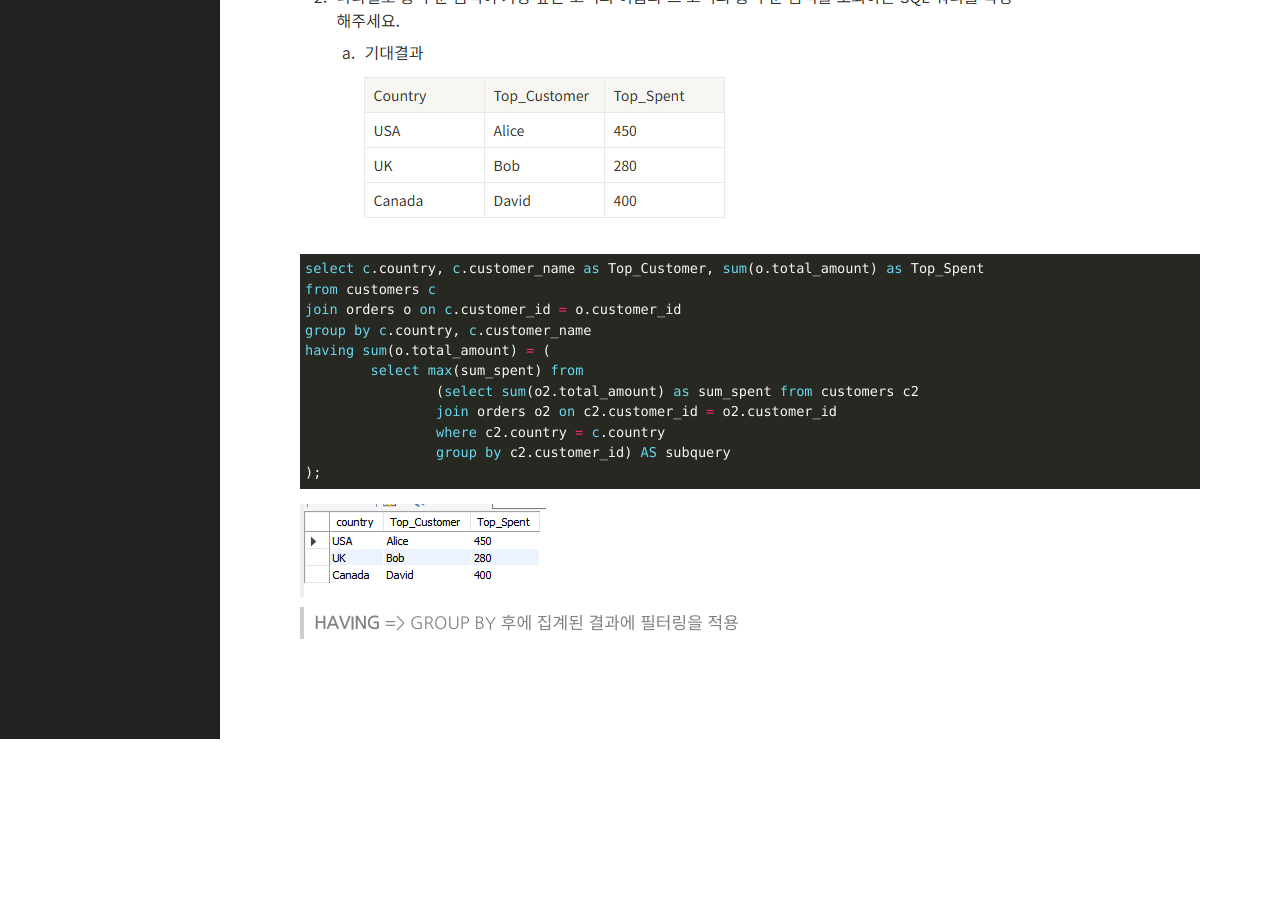
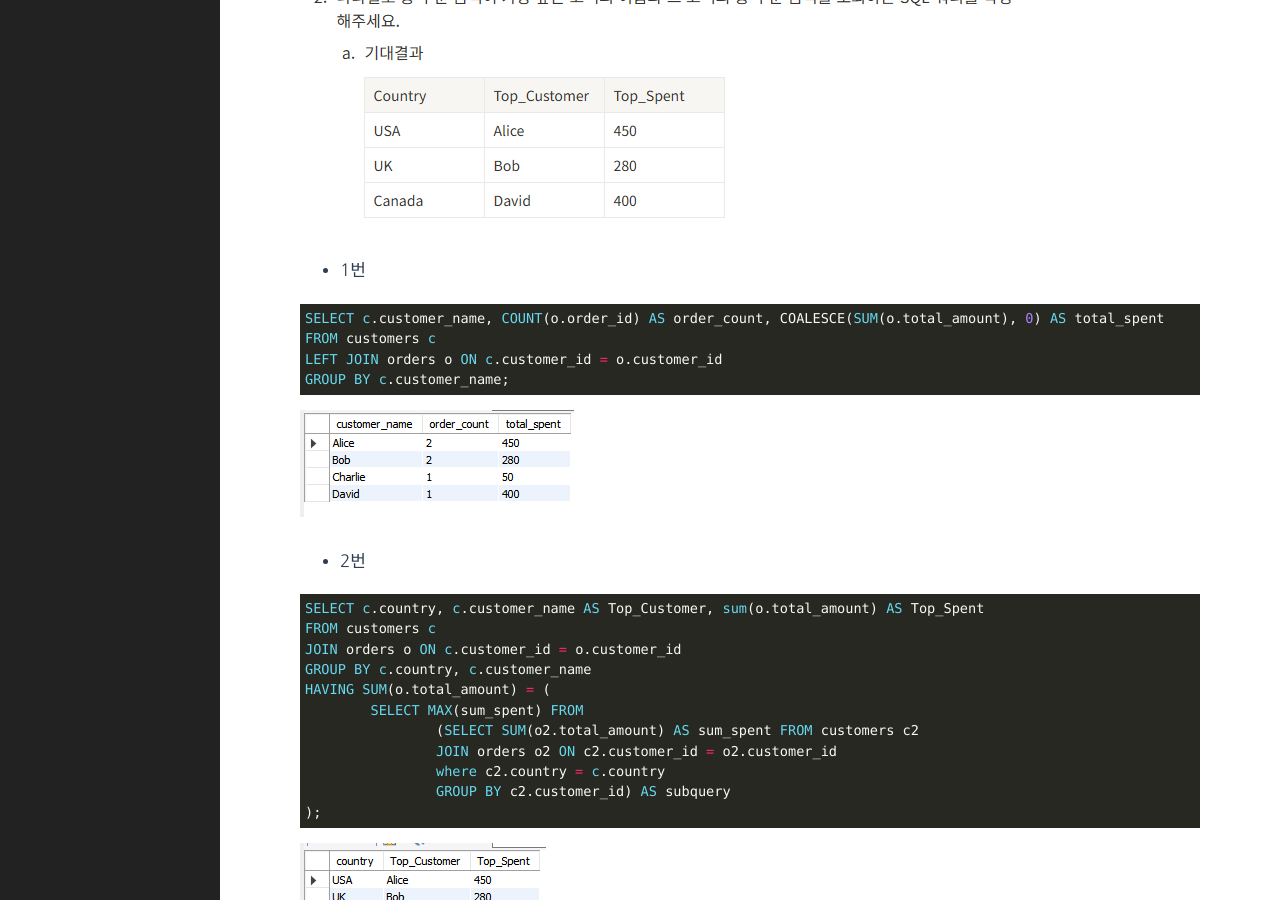
Before and after one commit to s-woni/s-woni.github.io, a Jekyll site: the page built from _posts/2025-01-17-run4.md, in a window 1280 px wide and 900 px high, scrolled down 1190 px. Built offline with Jekyll 4.4.1, drawn with Linux system fonts in a browser that asks for light colours; before the commit the page ends 1929 px from its top, so only the background shows below that.

Commit message:
Update 2025-01-17-run4.md

````diff
--- a/_posts/2025-01-17-run4.md
+++ b/_posts/2025-01-17-run4.md
@@ -9,17 +9,29 @@ category: bootcamp-sql
 
 ![run4-1](/public/img/sql-run/run4-1.png)
 
+- 1번
+
 ```sql
-select c.country, c.customer_name as Top_Customer, sum(o.total_amount) as Top_Spent
-from customers c
-join orders o on c.customer_id = o.customer_id
-group by c.country, c.customer_name
-having sum(o.total_amount) = (
-	select max(sum_spent) from
-		(select sum(o2.total_amount) as sum_spent from customers c2
-		join orders o2 on c2.customer_id = o2.customer_id
+SELECT c.customer_name, COUNT(o.order_id) AS order_count, COALESCE(SUM(o.total_amount), 0) AS total_spent
+FROM customers c
+LEFT JOIN orders o ON c.customer_id = o.customer_id
+GROUP BY c.customer_name;
+```
+![run4-3](/public/img/sql-run/run4-3.png)
+
+- 2번
+
+```sql
+SELECT c.country, c.customer_name AS Top_Customer, sum(o.total_amount) AS Top_Spent
+FROM customers c
+JOIN orders o ON c.customer_id = o.customer_id
+GROUP BY c.country, c.customer_name
+HAVING SUM(o.total_amount) = (
+	SELECT MAX(sum_spent) FROM
+		(SELECT SUM(o2.total_amount) AS sum_spent FROM customers c2
+		JOIN orders o2 ON c2.customer_id = o2.customer_id
 		where c2.country = c.country
-		group by c2.customer_id) AS subquery
+		GROUP BY c2.customer_id) AS subquery
 );
 ```
 ![run4-2](/public/img/sql-run/run4-2.png)
````
